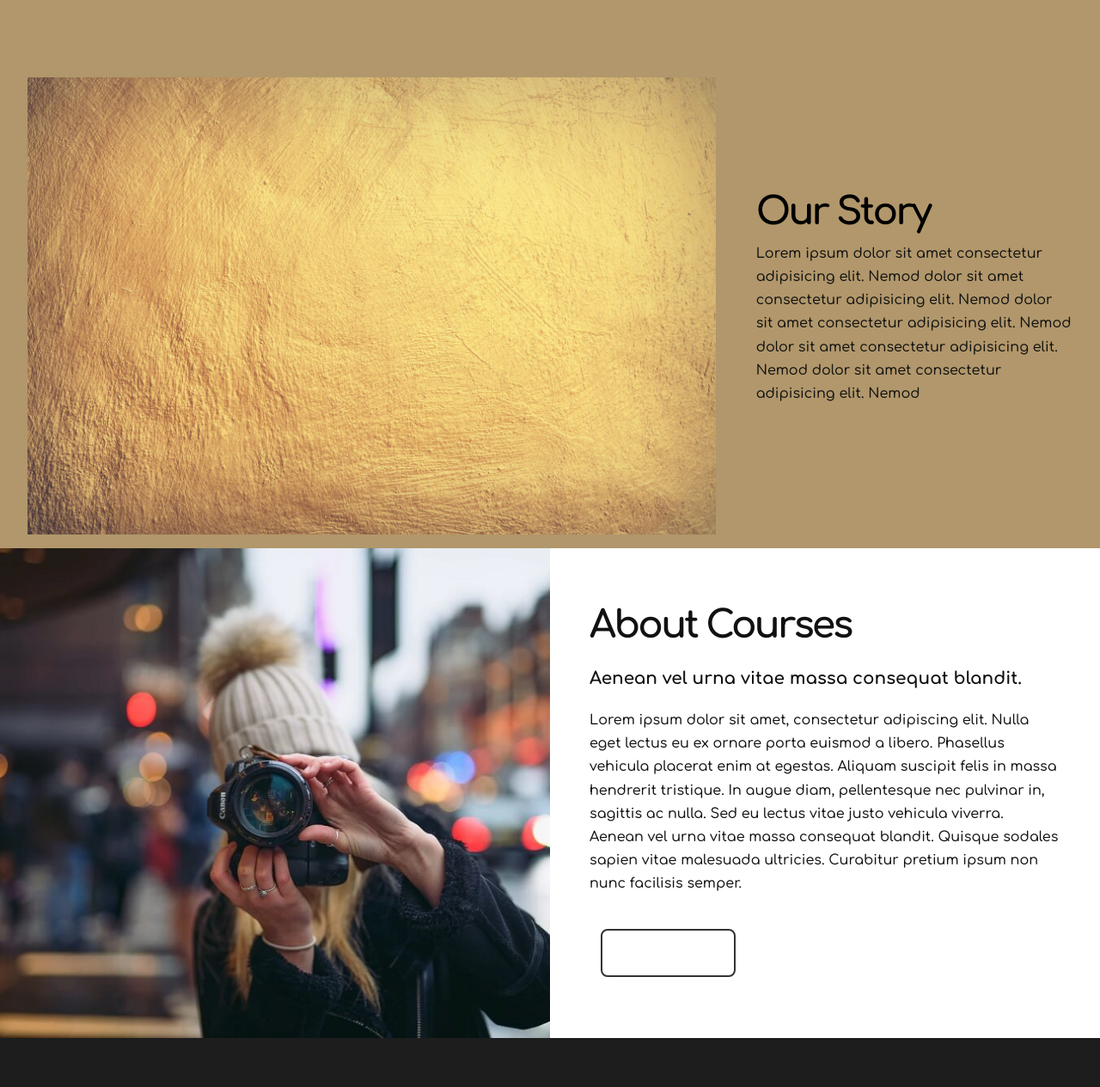
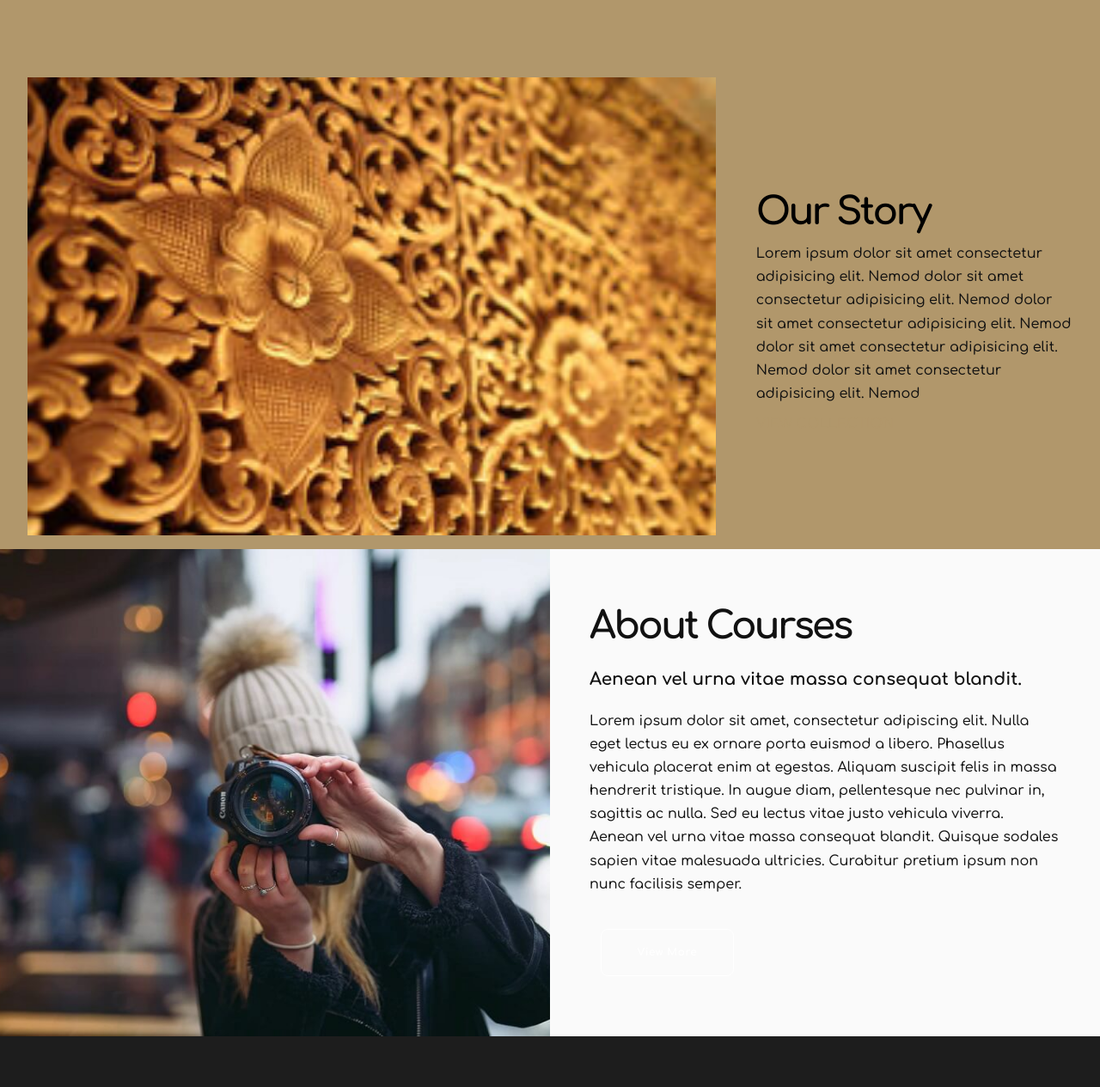
Before and after one commit to LumiaBG/LumiaBG.github.io, a plain HTML site: page index.html in a window 1280 px wide. Shown: the part 815-2080 px from the top of the page at 86% size. Drawn offline with Linux system fonts and the light colour scheme; files whose address does not match are found by name.

Commit message:
create github pages

```diff
--- a/assets/mobirise/css/mbr-additional.css
+++ b/assets/mobirise/css/mbr-additional.css
@@ -1435,7 +1435,7 @@ a {
 .cid-rVjBqDad6F {
   padding-top: 0px;
   padding-bottom: 0px;
-  background-color: #ffffff;
+  background-color: #fafafa;
 }
 @media (max-width: 767px) {
   .cid-rVjBqDad6F .mbr-text {
--- a/index.html
+++ b/index.html
@@ -88,7 +88,7 @@
     <div class="container-fluid">
         <div class="row align-items-center content-row">
           <div class="col-lg-8 photo-split mb-3">
-              <img src="assets/images/mbr-1620x1077.jpg" alt="" title="">
+              <img src="assets/images/mbr-16-254x169.jpg" alt="" title="">
           </div>
           <div class="col-lg-4 wrap-block">
               <h1 class="mbr-section-title mbr-fonts-style mbr-light display-2">
@@ -134,7 +134,7 @@
                             sodales sapien vitae malesuada ultricies. Curabitur pretium ipsum non nunc facilisis semper.
                         </p>
                     </div>
-                    <div class="mbr-section-btn align-left"><a class="btn btn-md btn-black-outline display-4" href="https://mobirise.co">View More</a></div>
+                    <div class="mbr-section-btn align-left"><a class="btn btn-md btn-white-outline display-4" href="https://mobirise.co">View More</a></div>
                 </div>
             </div>
 
```
Also changed, not shown: 1 other file.
